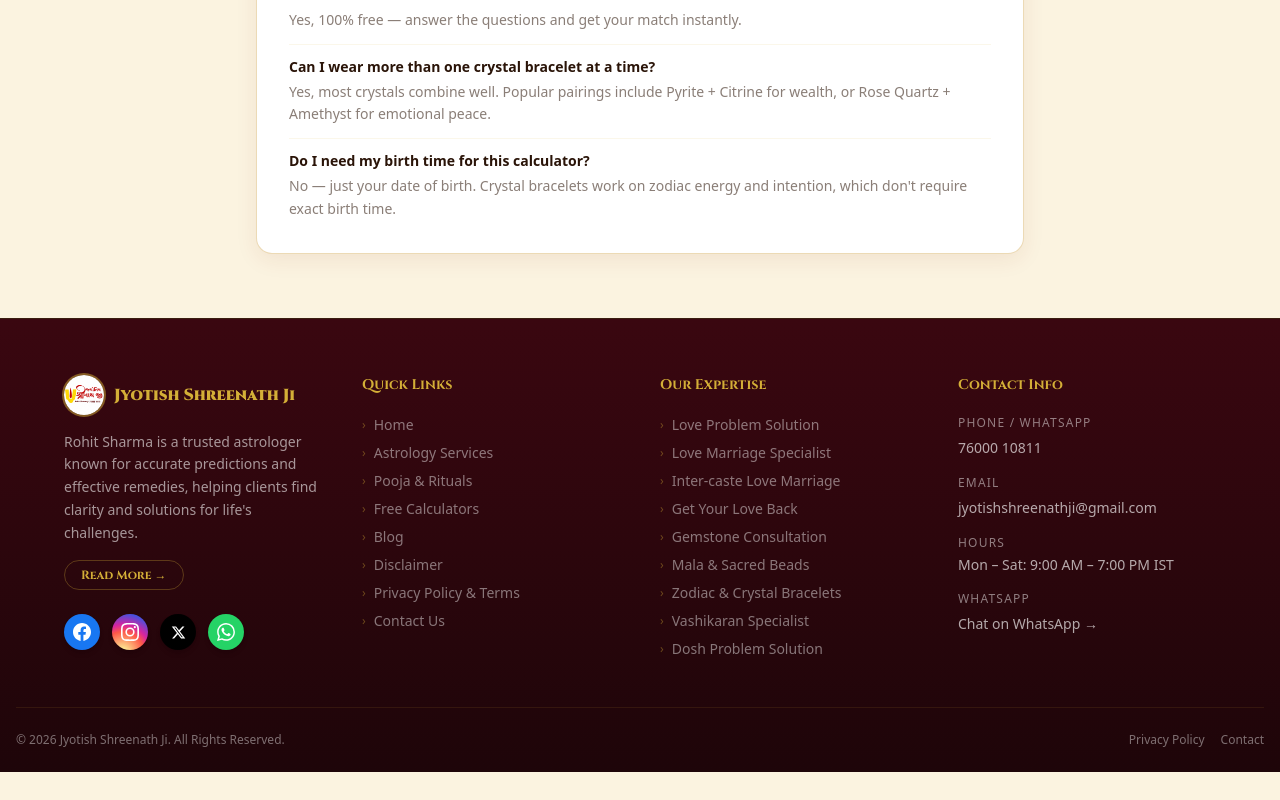
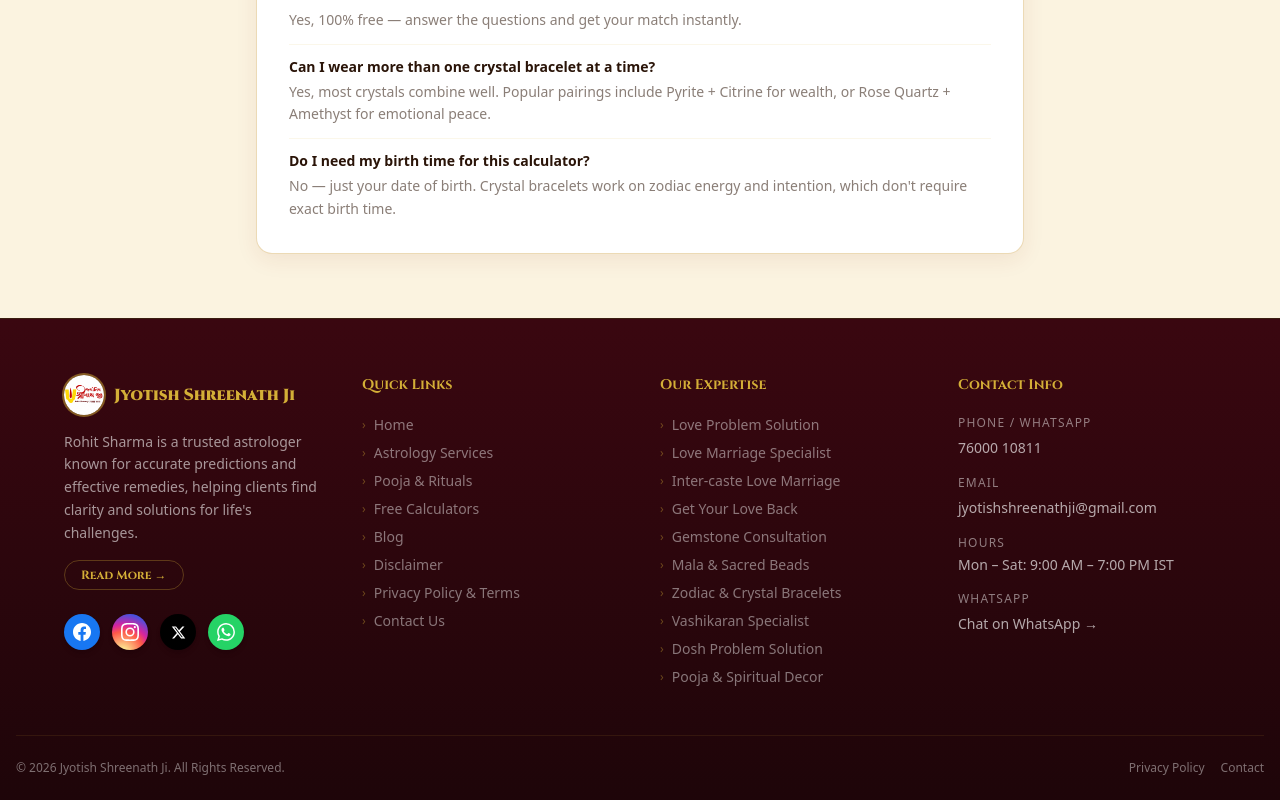
Before and after one commit to Sanchitjha/Astrologer, a Next.js app: page /calculators/bracelet in a window 1280 px wide. Shown: the part 1329-2129 px from the top of the page. Before the commit the page ends 2101 px from the top, so only its background shows below. Built offline with nearby package versions, Linux system fonts and the light colour scheme.

Commit message:
feat: add Footer component and spiritual decor image documentation

```diff
--- a/components/Footer.js
+++ b/components/Footer.js
@@ -22,6 +22,7 @@ const expertise = [
   { label: 'Zodiac & Crystal Bracelets', href: '/bracelets' },
   { label: 'Vashikaran Specialist', href: '/vashikaran-services' },
   { label: 'Dosh Problem Solution', href: '/services' },
+  { label: 'Pooja & Spiritual Decor', href: '/spiritual-decor' },
 ];
 
 export default function Footer() {
```
